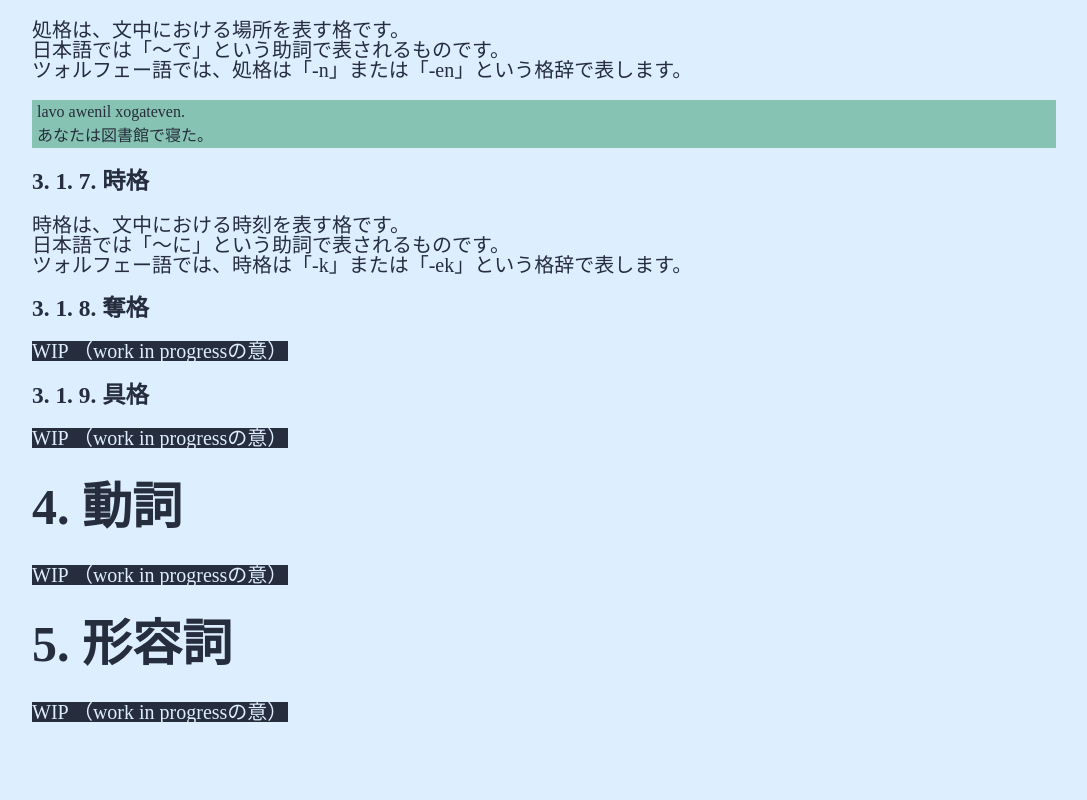
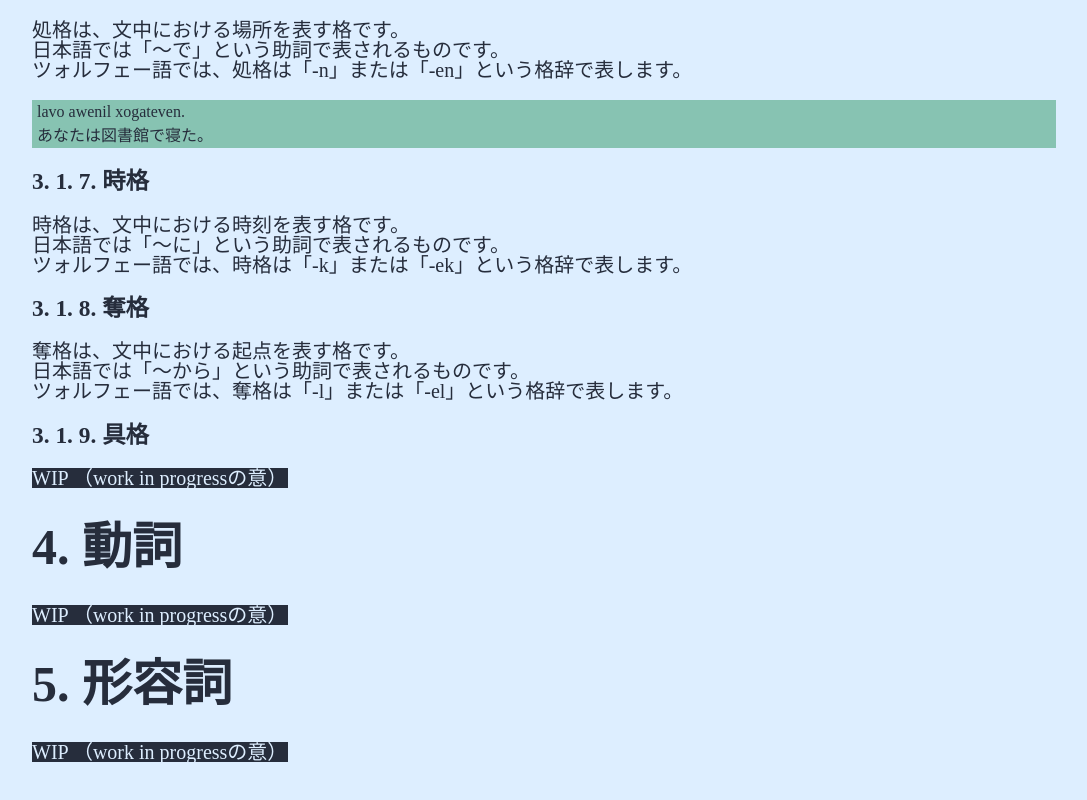
Before and after one commit to HAKUxNA/HAKUxNA.github.io, a plain HTML site: page Fol_xolfe/grammar.html in a window 1280 px wide. Shown: the part 5565-6365 px from the top of the page, without its empty margins (96-1183 px from the left). Before the commit the page ends 6337 px from the top, so only its background shows below. Drawn offline with Linux system fonts and the light colour scheme.

Commit message:
奪格の説明追加

```diff
--- a/Fol_xolfe/grammar.html
+++ b/Fol_xolfe/grammar.html
@@ -451,7 +451,11 @@
                     ツォルフェー語では、時格は「-k」または「-ek」という格辞で表します。
                 </p>
                 <h3>3. 1. 8. 奪格</h3>
-                <div class="wip">WIP （work in progressの意）</div>
+                <p>
+                    奪格は、文中における起点を表す格です。<br>
+                    日本語では「～から」という助詞で表されるものです。<br>
+                    ツォルフェー語では、奪格は「-l」または「-el」という格辞で表します。
+                </p>
                 <h3>3. 1. 9. 具格</h3>
                 <div class="wip">WIP （work in progressの意）</div>
         <h1>4. 動詞</h1>
```
